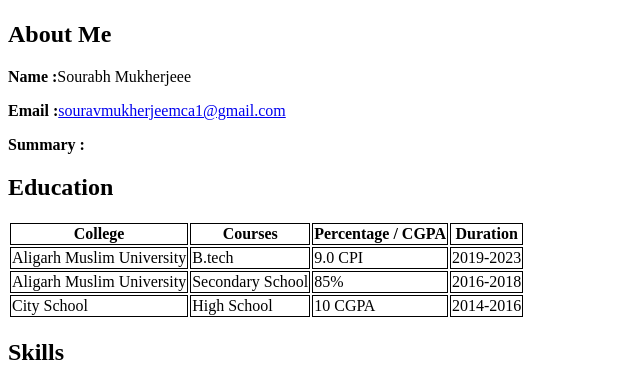
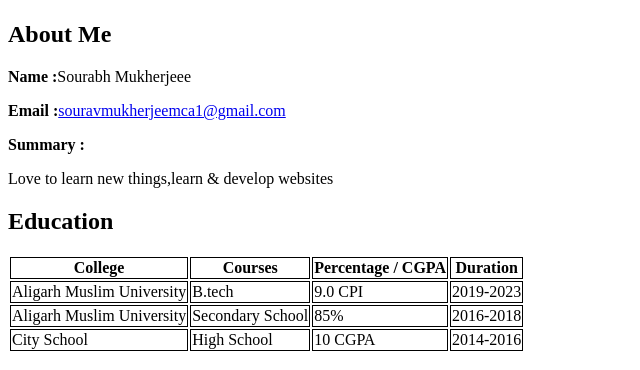
Before and after one commit to Sourav-cpu-crypto/portfolio, a plain HTML site: page index.html in a window 1280 px wide. Shown: the part 343-713 px from the top of the page, without its empty margins (0-640 px from the left). Drawn offline with Linux system fonts and the light colour scheme.

Commit message:
Update index.html

```diff
--- a/index.html
+++ b/index.html
@@ -31,7 +31,7 @@
 
                 <p><strong>Email :</strong><a href="souravmukherjeemca1@gmail.com">souravmukherjeemca1@gmail.com</a></p>
                 <p><strong>Summary :</strong>
-                <pLove to learn new things,learn & develop websites </p>
+                <p>Love to learn new things,learn & develop websites  </p>
             </div>
         </div>
     </section>
```
